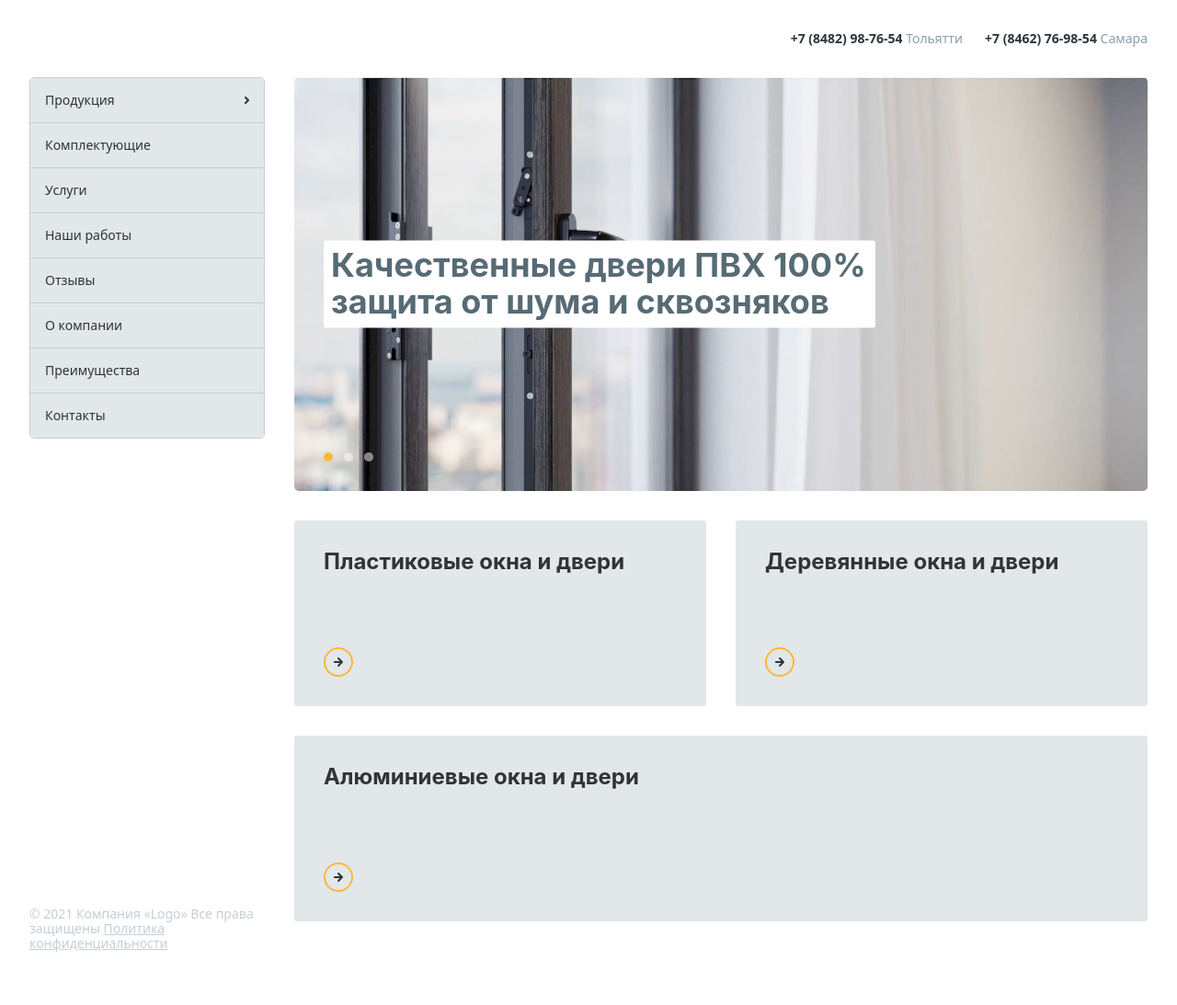
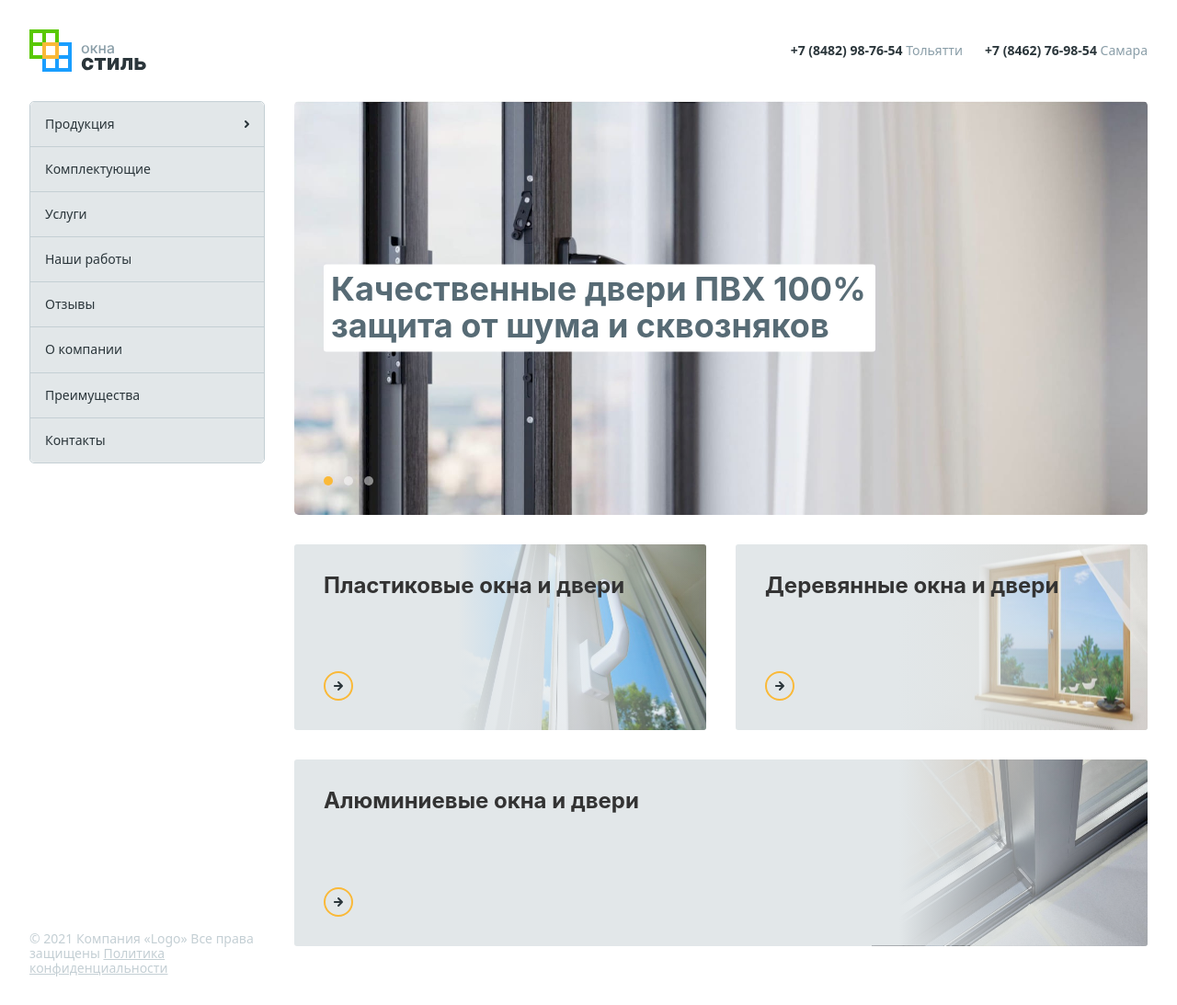
Before and after one commit to yashfun/funiro, a plain HTML site: page index.html in a window 1280 px wide. Shown: the whole page at 92% size. Before the commit the page ends 1066 px from the top, so only its background shows below. Drawn offline with Linux system fonts and the light colour scheme; the site is published under a folder, as on GitHub Pages, so addresses that start at the root find nothing.

Commit message:
Update index.html

```diff
--- a/index.html
+++ b/index.html
@@ -13,7 +13,7 @@
 
 <body>
 	<header>
-		<a class="logo" href="#"><img src="/img/logo.svg" alt=""></a>
+		<a class="logo" href="#"><img src="img/logo.svg" alt=""></a>
 		<a href="" class="header-phone">+7 (8482) 98-76-54 <span>Тольятти</span></a>
 		<a href="" class="header-phone">+7 (8462) 76-98-54 <span>Самара</span></a>
 	</header>
@@ -110,21 +110,21 @@
 						Пластиковые окна и двери
 					</h3>
 					<img class="arrow" src="img/round-arrow-1.svg" alt="">
-					<div class="item-bg" style="background: linear-gradient(90deg, rgba(226, 231, 233, 1) 10%, rgba(226, 231, 233, .5) 60%, rgba(226, 231, 233, 0) 100%), url('../img/products-01.jpg');"></div>
+					<div class="item-bg" style="background: linear-gradient(90deg, rgba(226, 231, 233, 1) 10%, rgba(226, 231, 233, .5) 60%, rgba(226, 231, 233, 0) 100%), url(img/products-01.jpg);"></div>
 				</li>
 				<li>
 					<h3>
 						Деревянные окна и двери
 					</h3>
 					<img class="arrow" src="img/round-arrow-1.svg" alt="">
-					<div class="item-bg" style="background: linear-gradient(90deg, rgba(226, 231, 233, 1) 10%, rgba(226, 231, 233, .5) 60%, rgba(226, 231, 233, 0) 100%), url('../img/products-02.jpg');"></div>
+					<div class="item-bg" style="background: linear-gradient(90deg, rgba(226, 231, 233, 1) 10%, rgba(226, 231, 233, .5) 60%, rgba(226, 231, 233, 0) 100%), url(img/products-02.jpg);"></div>
 				</li>
 				<li>
 					<h3>
 						Алюминиевые окна и двери
 					</h3>
 					<img class="arrow" src="img/round-arrow-1.svg" alt="">
-					<div class="item-bg" style="background: linear-gradient(90deg, rgba(226, 231, 233, 1) 10%, rgba(226, 231, 233, .5) 60%, rgba(226, 231, 233, 0) 100%), url('../img/products-03.jpg');"></div>
+					<div class="item-bg" style="background: linear-gradient(90deg, rgba(226, 231, 233, 1) 10%, rgba(226, 231, 233, .5) 60%, rgba(226, 231, 233, 0) 100%), url(img/products-03.jpg);"></div>
 				</li>
 			</ul>
 		</section>
```
